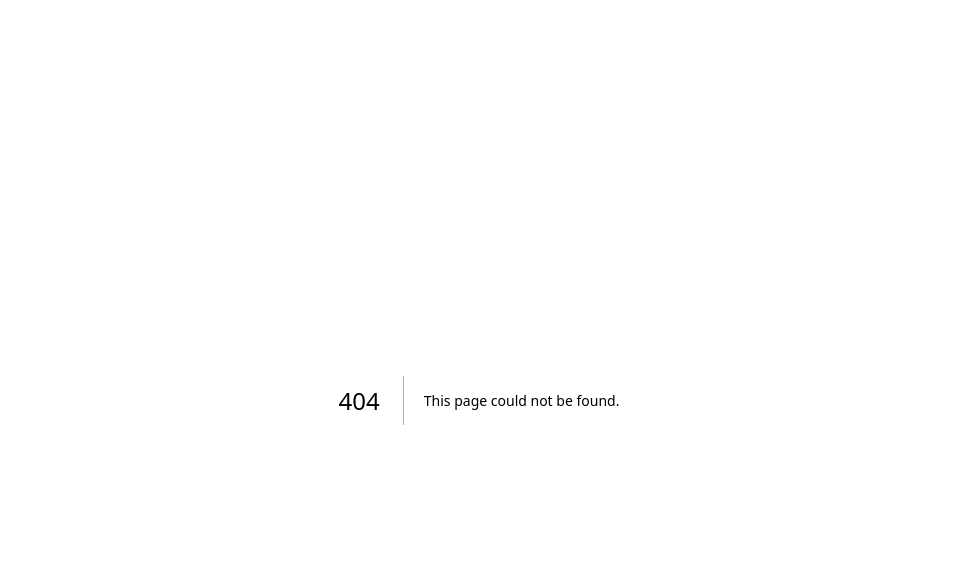
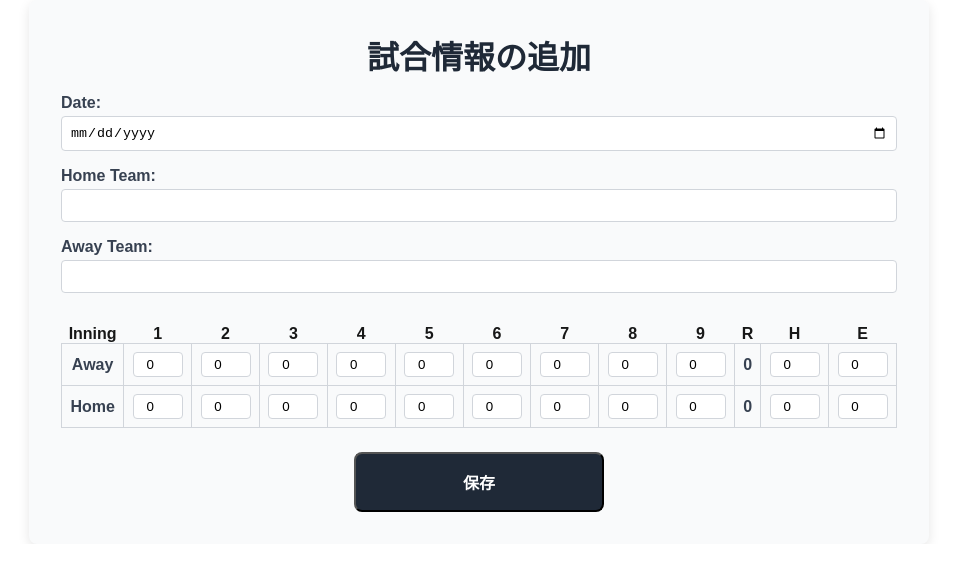
Before and after one commit to bakushoda/baselog-frontend, a Next.js app: page /addgame in a window 1280 px wide. Before the commit this address had no page. Shown: the top 582 px of the page, without its empty margins (161-1118 px from the left). Built offline with nearby package versions, Linux system fonts and the light colour scheme.

Commit message:
add: addgame page

```diff
--- /dev/null
+++ b/src/app/addgame/page.tsx
@@ -0,0 +1,274 @@
+'use client';
+
+import React, { useState } from 'react';
+import styled from 'styled-components';
+import api from '@lib/api';
+import { useRouter } from 'next/navigation';
+
+export default function AddGamePage() {
+  const [date, setDate] = useState('');
+  const [homeTeam, setHomeTeam] = useState('');
+  const [awayTeam, setAwayTeam] = useState('');
+  const [homeTotalScore, setHomeTotalScore] = useState(0);
+  const [awayTotalScore, setAwayTotalScore] = useState(0);
+  const [homeTotalHits, setHomeTotalHits] = useState(0);
+  const [awayTotalHits, setAwayTotalHits] = useState(0);
+  const [homeTotalErrors, setHomeTotalErrors] = useState(0);
+  const [awayTotalErrors, setAwayTotalErrors] = useState(0);
+  const [innings, setInnings] = useState(
+    Array.from({ length: 9 }, () => ({ home: 0, away: 0 }))
+  );
+
+  const router = useRouter();
+
+  const handleSave = async () => {
+    try {
+      const data = {
+        date,
+        home_team: homeTeam,
+        away_team: awayTeam,
+        home_total_score: homeTotalScore,
+        away_total_score: awayTotalScore,
+        home_total_hits: homeTotalHits,
+        away_total_hits: awayTotalHits,
+        home_total_errors: homeTotalErrors,
+        away_total_errors: awayTotalErrors,
+        ...Object.fromEntries(
+          innings.flatMap((inning, index) => [
+            [`home_inning_${index + 1}`, inning.home],
+            [`away_inning_${index + 1}`, inning.away],
+          ])
+        ),
+      };
+      await api.post('/games', data);
+      router.push('/games');
+    } catch (error) {
+      console.error('Error has occured:', error);
+    }
+  };
+
+  const calculateTotals = () => {
+    setHomeTotalScore(
+      innings.reduce((sum, inning) => sum + inning.home, 0)
+    );
+    setAwayTotalScore(
+      innings.reduce((sum, inning) => sum + inning.away, 0)
+    );
+  };
+
+  return (
+    <Container>
+      <Title>試合情報の追加</Title>
+      <Form>
+        <Label>
+          Date:
+          <Input
+            type="date"
+            value={date}
+            onChange={(e) => setDate(e.target.value)}
+          />
+        </Label>
+        <Label>
+          Home Team:
+          <Input
+            type="text"
+            value={homeTeam}
+            onChange={(e) => setHomeTeam(e.target.value)}
+          />
+        </Label>
+        <Label>
+          Away Team:
+          <Input
+            type="text"
+            value={awayTeam}
+            onChange={(e) => setAwayTeam(e.target.value)}
+          />
+        </Label>
+
+        <Scoreboard>
+          <thead>
+            <tr>
+              <th>Inning</th>
+              {[...Array(9)].map((_, i) => (
+                <th key={i}>{i + 1}</th>
+              ))}
+              <th>R</th>
+              <th>H</th>
+              <th>E</th>
+            </tr>
+          </thead>
+          <tbody>
+            <tr>
+              <Td>Away</Td>
+              {innings.map((inning, index) => (
+                <Td key={index}>
+                  <InningInput
+                    type="number"
+                    value={inning.away}
+                    onChange={(e) =>
+                      setInnings((prev) => {
+                        const updatedInnings = [...prev];
+                        updatedInnings[index].away =
+                          Math.max(
+                            0,
+                            Number(e.target.value)
+                          );
+                        calculateTotals();
+                        return updatedInnings;
+                      })
+                    }
+                  />
+                </Td>
+              ))}
+              <Td>{awayTotalScore}</Td>
+              <Td>
+                <InningInput
+                  type="number"
+                  value={awayTotalHits}
+                  onChange={(e) =>
+                    setAwayTotalHits(
+                      Math.max(0, Number(e.target.value))
+                    )
+                  }
+                />
+              </Td>
+              <Td>
+                <InningInput
+                  type="number"
+                  value={awayTotalErrors}
+                  onChange={(e) =>
+                    setAwayTotalErrors(
+                      Math.max(0, Number(e.target.value))
+                    )
+                  }
+                />
+              </Td>
+            </tr>
+            <tr>
+              <Td>Home</Td>
+              {innings.map((inning, index) => (
+                <Td key={index}>
+                  <InningInput
+                    type="number"
+                    value={inning.home}
+                    onChange={(e) =>
+                      setInnings((prev) => {
+                        const updatedInnings = [...prev];
+                        updatedInnings[index].home =
+                          Math.max(
+                            0,
+                            Number(e.target.value)
+                          );
+                        calculateTotals();
+                        return updatedInnings;
+                      })
+                    }
+                  />
+                </Td>
+              ))}
+              <Td>{homeTotalScore}</Td>
+              <Td>
+                <InningInput
+                  type="number"
+                  value={homeTotalHits}
+                  onChange={(e) =>
+                    setHomeTotalHits(
+                      Math.max(0, Number(e.target.value))
+                    )
+                  }
+                />
+              </Td>
+              <Td>
+                <InningInput
+                  type="number"
+                  value={homeTotalErrors}
+                  onChange={(e) =>
+                    setHomeTotalErrors(
+                      Math.max(0, Number(e.target.value))
+                    )
+                  }
+                />
+              </Td>
+            </tr>
+          </tbody>
+        </Scoreboard>
+
+        <Button onClick={handleSave}>保存</Button>
+      </Form>
+    </Container>
+  );
+}
+
+const Container = styled.div`
+  max-width: 900px;
+  margin: 0 auto;
+  padding: 2rem;
+  background-color: #f9fafb;
+  border-radius: 8px;
+  box-shadow: 0 4px 12px rgba(0, 0, 0, 0.1);
+`;
+
+const Title = styled.h2`
+  font-size: 2rem;
+  text-align: center;
+  margin-bottom: 1rem;
+  color: #1f2937;
+`;
+
+const Form = styled.div`
+  display: flex;
+  flex-direction: column;
+`;
+
+const Label = styled.label`
+  margin-bottom: 1rem;
+  font-weight: bold;
+  color: #374151;
+`;
+
+const Input = styled.input`
+  width: 100%;
+  padding: 0.5rem;
+  margin-top: 0.25rem;
+  border: 1px solid #d1d5db;
+  border-radius: 4px;
+`;
+
+const Scoreboard = styled.table`
+  width: 100%;
+  margin-top: 1rem;
+  border-collapse: collapse;
+  text-align: center;
+`;
+
+const Td = styled.td`
+  padding: 0.5rem;
+  border: 1px solid #d1d5db;
+  color: #374151;
+  font-weight: bold;
+`;
+
+const InningInput = styled.input`
+  width: 50px;
+  padding: 0.25rem;
+  text-align: center;
+  border: 1px solid #d1d5db;
+  border-radius: 4px;
+`;
+
+const Button = styled.button`
+  width: 30%;
+  padding: 1rem;
+  margin: 1.5rem auto 0;
+  font-size: 1rem;
+  font-weight: bold;
+  color: #ffffff;
+  background-color: #1f2937;
+  border-radius: 8px;
+  cursor: pointer;
+  transition: background-color 0.3s ease;
+
+  &:hover {
+    background-color: #4b5563;
+  }
+`;
--- a/src/app/games/page.tsx
+++ b/src/app/games/page.tsx
@@ -86,7 +86,6 @@ const GameAddButton = styled.div`
   text-align: center;
   border-radius: 5px;
   cursor: pointer;
-  text-decoration: none;
   transition: background-color 0.3s, transform 0.2s;
 
   &:hover {
```
